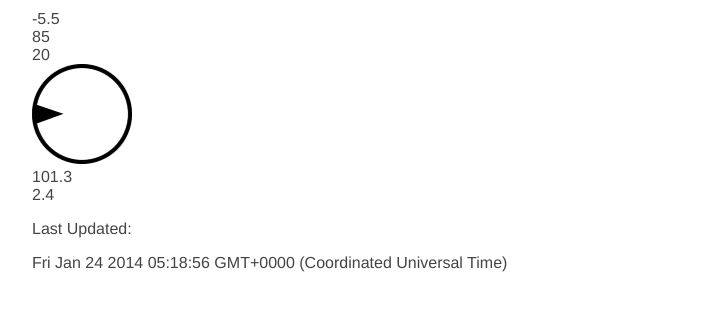
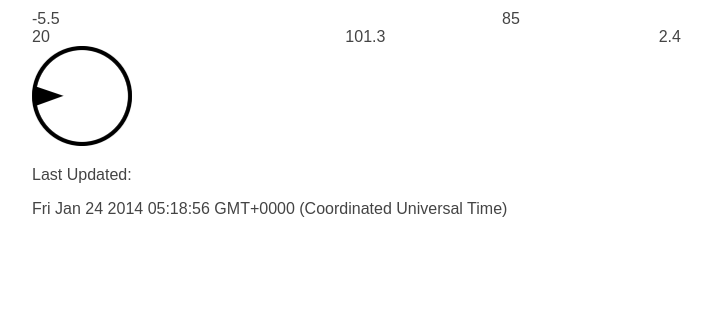
Before and after one commit to rechner/weatherstation, a Flask app: page / in a window 1280 px wide. Shown: the part 35-346 px from the top of the page, without its empty margins (138-850 px from the left). Run offline with Flask 2, Linux system fonts and the light colour scheme.

Commit message:
added pure grids to weather_view.html... still looks awful

```diff
--- a/templates/weather_view.html
+++ b/templates/weather_view.html
@@ -2,6 +2,7 @@
 <html>
   <head>
     <title>Weather Viewer</title>
+    <link rel="stylesheet" href="{{ url_for('static', filename='pure-min.css') }}">
     <link rel="stylesheet" href="{{ url_for('static', filename='main.css') }}">
   </head>
   <body>
@@ -12,15 +13,32 @@
       </div>
     </header>
 
-    <div class="container">
+    <div class="container pure-g-r">
+      <div class="pure-u-1-2">
         <div id="temperature"></div>
+      </div>
+
+      <div class="pure-u-1-2">
         <div id="relative_humidity"></div>
+      </div>
+
+      <div class="pure-u-1-3">
         <div id="wind_speed"></div>
         <div><img src="{{ url_for('static', filename='wind.png') }}" id="wind_direction"></div>
+      </div>
+
+      <div class="pure-u-1-3">
         <div id="barometer"></div>
+      </div>
+
+      <div class="pure-u-1-3">
         <div id="rainfall"></div>
-      <div id="barometer"></div>
-      <p>Last Updated: <div id="time"></div>
+      </div>
+
+      <div class="pure-u-1">
+        <p>Last Updated: <div id="time"></div> </p>
+      <div>
+
     </div>
 
 
```
Lines whose indentation alone changed are shown as unchanged.
